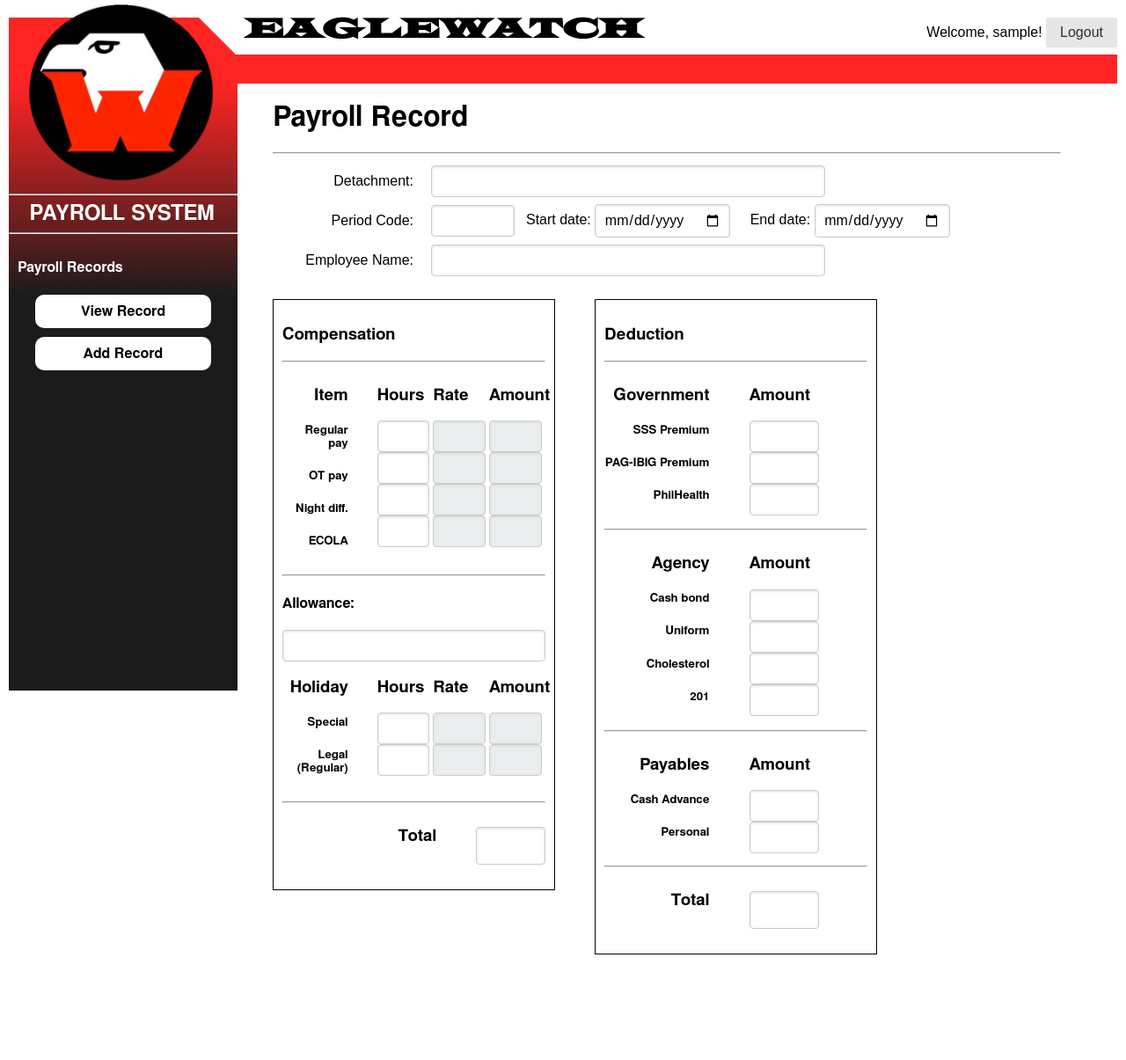
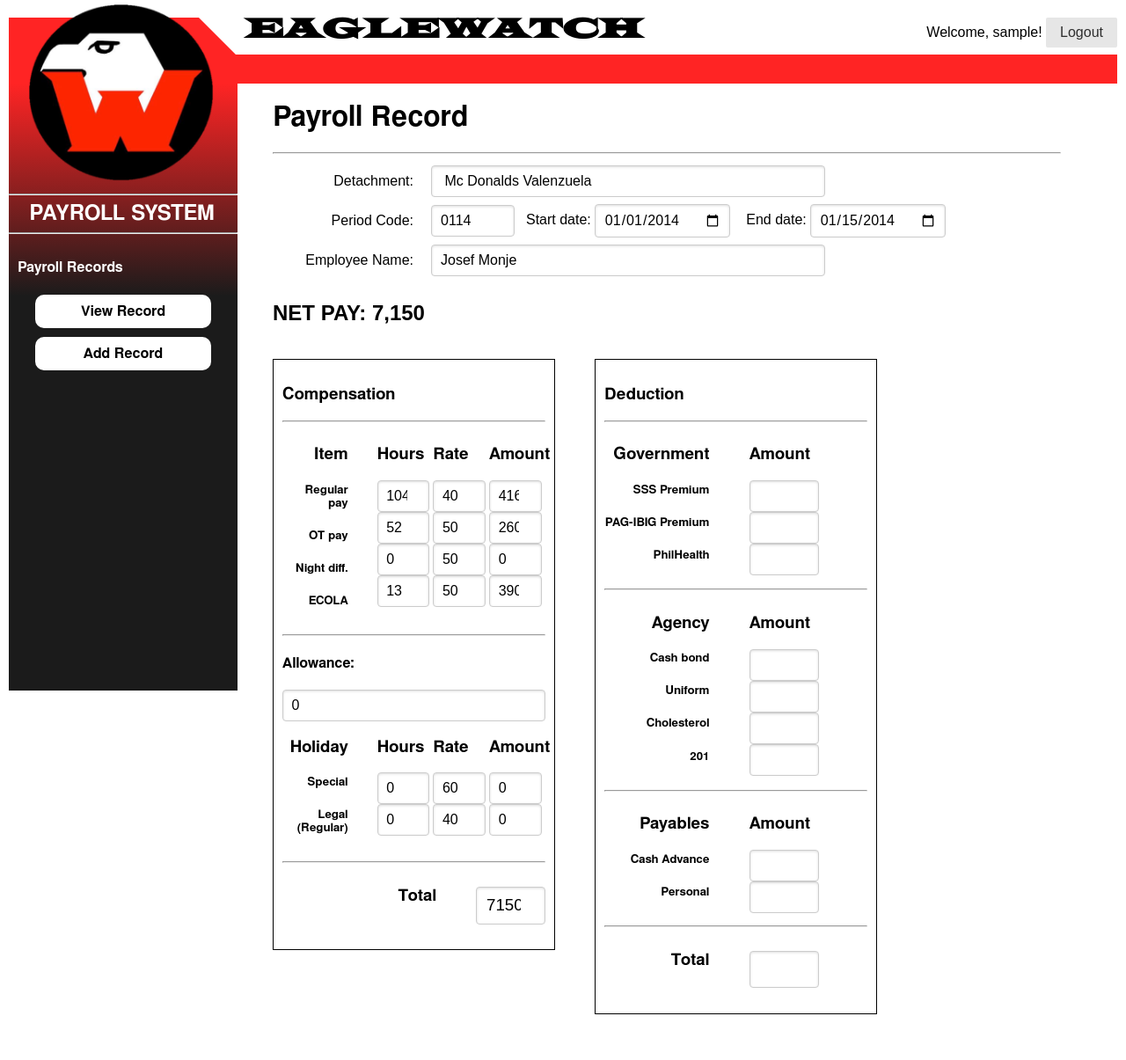
Before and after one commit to raidenphoenix011/workshop, a Flask app: page /payroll/detachments/get in a window 1280 px wide; the page is wider, and only the part inside the window is pictured. Shown: that part at 88% size. Before the commit the page ends 1085 px from the top of that part, so only its background shows below. Run offline with Flask 2, Linux system fonts and the light colour scheme; the visitor is signed in with stand-in values (Sample User, id 1); parts of the project's set-up code (start-up, migrations or seed data) failed here and were passed over; some libraries are stand-ins or nearby versions.

Commit message:
exhibit presentation

```diff
--- a/static/css/custom.css
+++ b/static/css/custom.css
@@ -117,6 +117,12 @@ td {
     width:225px;
 }
 
+#CPth {
+    text-align: center;
+}
+#CPtd input {
+    width:100%;
+}
 /*ADMIN NAVBAR*/
 
 a.opt:link,a:visited
--- a/templates/base.html
+++ b/templates/base.html
@@ -34,7 +34,7 @@
 	    <div class="pure-g-r">
 		<div class="pure-u-1-1">
 		    <div class="div-img">
-			<img class='top-logo' src='/static/img/company_logo.png' />
+			<a href='{{ url_for('login') }}'><img class='top-logo' src='/static/img/company_logo.png' /></a>
 		    </div>
 		    <div class='corner'>
 		    </div>
@@ -42,7 +42,7 @@
 			<h1 class='companyname'>EAGLEWATCH</h1>
 		    </div>
 		    <div class='top-user'>
-			<p id='userinfo'>Welcome, {{ user }}! <form class='logout-form' method='link' action='../logout'><button class='pure-button'>Logout</button></form></p>
+			<p id='userinfo'>Welcome, {{ user }}! <form class='logout-form' method='link' action='{{ url_for('logout') }}'><button class='pure-button'>Logout</button></form></p>
 		    </div>
 		</div>
 	    </div>
--- a/templates/detachment_search.html
+++ b/templates/detachment_search.html
@@ -51,7 +51,7 @@
                 <tr>
                   <td class="id" style="display:none;">{{ DE.ID }}</td>
                   <td class="code">{{ DE.Code }}</td>
-                  <td class="name"><a href='{{ url_for( 'viewDetachment', ID=DE.ID ) }}'>{{ DE.Name }}</a></td>
+                  <td class="name"><a href="{{ url_for('viewDetachment', ID=Client.ID) }}">{{ DE.Name }}</a></td>
                   <td class="city">{{ DE.City }}</td>
                   <td class="client">{{ DE.ClientName }}</td>
                   <td class="status">{{ DE.Status }}</td>
--- a/templates/detachment_search_payroll.html
+++ b/templates/detachment_search_payroll.html
@@ -46,7 +46,7 @@
                 <tr>
                   <td class="id" style="display:none;">1</td>
                   <td class="code">D001234</td>
-                  <td class="name"><a href='{{ url_for('viewPeriodsPayroll') }}'>Accenture 1880</a></td>
+                  <td class="name"><a href='{{ url_for('viewPeriodsPayroll') }}'>McDonalds Valenzuela</a></td>
                   <td class="city">Quezon City</td>
                   <td class="client">Accenture</td>
                   <td class="status">Active</td>
--- a/templates/payroll.html
+++ b/templates/payroll.html
@@ -30,22 +30,25 @@
         <div class="pure-u-1-1">
             <div class='pure-control-group'>
                 <label>Detachment: </label>
-                <input id='detachment_name' class="pure-input-1-2" name='detachment_name' type='text'>
+                <input id='detachment_name' class="pure-input-1-2" value=' Mc Donalds Valenzuela' name='detachment_name' type='text'>
             </div>
         </div>
         <div class="pure-u-1-1">
             <div class='pure-control-group'>
-                <label for='period_code'>Period Code:</label>
-                <input id='period_code' class="pure-input-1-6" name='period_code' type='number' min='0' max='9999'>
-                &nbsp; Start date: <input id='from' name='' type='date'/> &nbsp; &nbsp;
-                End date: <input id='to' name='' type='date'/>
+                <label for='period_code'>Period Code: </label>
+                <input id='period_code' class="pure-input-1-8" name='period_code' value='0114'type='number' min='0' max='9999'>
+                &nbsp; Start date: <input id='from' value='2014-01-01' type='date' />&nbsp; &nbsp;
+                End date: <input id='to' value='2014-01-15' type='date' />
             </div>
         </div>
         <div class="pure-u-1-1">
             <div class='pure-control-group'>
                 <label>Employee Name: </label>
-                <input id='employee_name' class="pure-input-1-2" name='employee_name' type='text'>
+                <input id='employee_name' class="pure-input-1-2" name='employee_name' value='Josef Monje' type='text'>
             </div>
+        </div>
+        <div class="pure-u-1-1">
+        <h2>NET PAY: 7,150</h2>
         </div>
     </div>
     <br/>
@@ -67,53 +70,53 @@
             <div class="pure-u-1-5">
                 <h3>Hours</h3>
                     <div>
-                        <input id='' class="pure-input-1" name='' type='number' min='0' max='120'>
+                        <input id='' class="pure-input-1" name='' value='104' type='number' min='0' max='120'>
                     </div>
                     <div>
-                        <input id='' class="pure-input-1" name='' type='number' min='0' max='60'>
+                        <input id='' class="pure-input-1" name='' value='52' type='number' min='0' max='60'>
                     </div>
                     <div>
-                        <input id='' class="pure-input-1" name='' type='number' min='0' max='120'>
+                        <input id='' class="pure-input-1" name=''  value='0' type='number' min='0' max='120'>
                     </div>
                     <div>
-                        <input id='' class="pure-input-1" name='' type='number' min='0' max='180'>
+                        <input id='' class="pure-input-1" name=''  value='13' type='number' min='0' max='180'>
                     </div>
             </div>
             <div class="pure-u-1-5">
                 <h3>Rate</h3>
                     <div>
-                        <input id='' class="pure-input-1" name='' type='number' disabled>
+                        <input id='' class="pure-input-1" name=''  value='40' type='number'>
                     </div>
                     <div>
-                        <input id='' class="pure-input-1" name='' type='number' disabled>
+                        <input id='' class="pure-input-1" name=''  value='50' type='number'>
                     </div>
                     <div>
-                        <input id='' class="pure-input-1" name='' type='number' disabled>
+                        <input id='' class="pure-input-1" name='' type='number'  value='50'>
                     </div>
                     <div>
-                        <input id='' class="pure-input-1" name='' type='number' disabled>
+                        <input id='' class="pure-input-1" name='' type='number' value='50'>
                     </div>
             </div>
             <div class="pure-u-1-5">
                 <h3>Amount</h3>
                     <div>
-                        <input id='' class="pure-input-1" name='' type='number' disabled>
+                        <input id='' class="pure-input-1" name='' type='number'  value='4160'>
                     </div>
                     <div>
-                        <input id='' class="pure-input-1" name='' type='number' disabled>
+                        <input id='' class="pure-input-1" name='' type='number' value='2600'>
                     </div>
                     <div>
-                        <input id='' class="pure-input-1" name='' type='number' disabled>
+                        <input id='' class="pure-input-1" name='' type='number' value='0'>
                     </div>
                     <div>
-                        <input id='' class="pure-input-1" name='' type='number' disabled>
+                        <input id='' class="pure-input-1" name='' type='number' value='390'>
                     </div>
             </div>
 
             <div class="pure-u-1-1">
             <hr />
             <h4>Allowance:</h4>
-            <input id='' class="pure-input-1" name='' type='number' min='0' max='120'>
+            <input id='' class="pure-input-1" name='' value='0' type='number' min='0' max='120'>
             </div>
             <div class="pure-u-1-4 right">
                 <h3>Holiday</h3>
@@ -125,28 +128,28 @@
             <div class="pure-u-1-5">
                 <h3>Hours</h3>
                     <div>
-                        <input id='' class="pure-input-1" name='' type='number' min='0' max='120'>
+                        <input id='' class="pure-input-1" name='' value='0' type='number' min='0' max='120'>
                     </div>
                     <div>
-                        <input id='' class="pure-input-1" name='' type='number' min='0' max='60'>
+                        <input id='' class="pure-input-1" name='' value='0' type='number' min='0' max='60'>
                     </div>
             </div>
             <div class="pure-u-1-5">
                 <h3>Rate</h3>
                     <div>
-                        <input id='' class="pure-input-1" name='' type='number' disabled>
+                        <input id='' class="pure-input-1" name='' value='60' type='number'>
                     </div>
                     <div>
-                        <input id='' class="pure-input-1" name='' type='number' disabled>
+                        <input id='' class="pure-input-1" name='' value='40' type='number'>
                     </div>
             </div>
             <div class="pure-u-1-5">
                 <h3>Amount</h3>
                     <div>
-                        <input id='' class="pure-input-1" name='' type='number' disabled>
+                        <input id='' class="pure-input-1" name='' value='0' type='number'>
                     </div>
                     <div>
-                        <input id='' class="pure-input-1" name='' type='number' disabled>
+                        <input id='' class="pure-input-1" name='' value='0' type='number'>
                     </div>
             </div>
 
@@ -156,7 +159,7 @@
                     <h3>Total</h3>
                 </div>
                 <div class="pure-u-2-5">
-                    <h3><input id='' class="pure-input-2-3" name='' type='number'></h3>
+                    <h3><input id='' class="pure-input-2-3" name='' type='number' value='7150'></h3>
                 </div>
             </div>
         </div>
@@ -245,7 +248,9 @@
                     <h3><input id='' class="pure-input-2-3" name='' type='number'></h3>
                 </div>
             </div>
+
         </div>
+
     </div>
 </fieldset>
 </form>
--- a/templates/payroll_roster.html
+++ b/templates/payroll_roster.html
@@ -24,8 +24,8 @@
     <h1>Payroll Roster</h1>
     <hr>
 
-<h2>Period: </h2>
-<h2>Detachment: </h2>
+<h2>Period: 0114 </h2>
+<h2>Detachment: Mc Donalds Valenzuela</h2>
 
 <table class='pure-table'>
     <tr>
--- a/templates/period_search_payroll.html
+++ b/templates/period_search_payroll.html
@@ -20,7 +20,7 @@
 
 {% block content %}
 
-<h1>Accenture Payroll</h1>
+<h1>McDonalds Valenzuela Payroll</h1>
 <hr>
 <!--{% for company in companies %}
 {% endfor %}-->
--- a/views.py
+++ b/views.py
@@ -1,5 +1,33 @@
 from flask import Flask, flash, render_template, session, escape, request, redirect, url_for
 import db, hashlib
+import import_file, logging
+
+Allowances = import_file.import_file('models/Allowances.py')
+AuthorizedManHours = import_file.import_file('models/AuthorizedManHours.py')
+ClientContactPersons = import_file.import_file('models/ClientContactPersons.py')
+Clients = import_file.import_file('models/Clients.py')
+DetachmentContactPersons = import_file.import_file('models/DetachmentContactPersons.py')
+Detachments = import_file.import_file('models/Detachments.py')
+FieldEmployees = import_file.import_file('models/FieldEmployees.py')
+FieldEmployeeTypes = import_file.import_file('models/FieldEmployeeTypes.py')
+HolidayMOR = import_file.import_file('models/HolidayMOR.py')
+IncentiveMOR = import_file.import_file('models/IncentiveMOR.py')
+Logs = import_file.import_file('models/Logs.py')
+ManHourLogs = import_file.import_file('models/ManHourLogs.py')
+OfficeEmployees = import_file.import_file('models/OfficeEmployees.py')
+OfficeEmployeeTypes = import_file.import_file('models/OfficeEmployeeTypes.py')
+PagibigCalamityLoans = import_file.import_file('models/PagibigCalamityLoans.py')
+PagibigSalaryLoans = import_file.import_file('models/PagibigSalaryLoans.py')
+PayrollRecord = import_file.import_file('models/PayrollRecord.py')
+PersonalPayables = import_file.import_file('models/PersonalPayables.py')
+Rates = import_file.import_file('models/Rates.py')
+RateType = import_file.import_file('models/RateType.py')
+Receivables = import_file.import_file('models/Receivables.py')
+SSSContributions = import_file.import_file('models/SSSContributions.py')
+SSSLoans = import_file.import_file('models/SSSLoans.py')
+UniformDeposits = import_file.import_file('models/UniformDeposits.py')
+
+
 app = Flask(__name__)
 app.secret_key = 'A0Zr98j/3yX R~XHH!jmN]LWX/,?RT'
 
@@ -104,10 +132,27 @@ def listClients(user=None):
 def viewClient(ID, user=None):
   if 'usertype' in session:
     if session['usertype'] == 'BiO' or session['usertype'] == 'ADM':
-      return render_template('client.html', Client = db.getClient(ID), Detachments = db.getAllDetachmentsbyID(ID), ContactPersons = db.getClientContactPersons(ID), user=escape(session['user']))
+      return render_template('client.html', Client = db.getClient(ID), Detachments = db.getAllDetachmentsbyID(ID), ContactPersons = db.getClientContactPersons(ID), script="$('#tabs').tabs({ selected: 2});", user=escape(session['user']))
     else:
       flash('Unauthorized access')
       return redirect(url_for('logout'))
+
+@app.route('/clients/save', methods=['POST', 'GET'])
+def saveClient(user=None):
+  client = Clients.Clients(request.form['client_id'], request.form['client_code'], request.form['client_name'], request.form['client_address'], request.form['client_city'], request.form['client_landline'])
+  db.saveClient(client)
+  return redirect(url_for('viewClient', ID=client.ID))
+
+@app.route('/clients/delete', methods=['POST', 'GET'])
+def deleteClientContactPerson(ID, ContactID, user=None):
+  if 'usertype' in session:
+    if session['usertype'] == 'BiO' or session['usertype'] == 'ADM':
+      #db.deleteClientContactPerson(ContactID)
+      return render_template('client.html', Client = db.getClient(ID), Detachments = db.getAllDetachmentsbyID(ID), ContactPersons = db.getClientContactPersons(ID), script="$('#tabs').tabs({ selected: 3});", user=escape(session['user']))
+    else:
+      flash('Unauthorized access')
+      return redirect(url_for('logout'))
+
 
 @app.route('/clients/add', methods=['POST', 'GET'])
 def addClient(user=None):
@@ -139,8 +184,11 @@ def addDetachment(user=None):
 @app.route('/manhours/detachments', methods=['POST', 'GET'])
 def listDetachmentsManhour(user=None):
   if 'usertype' in session:
-    if session['usertype'] == 'MO' or session['usertype'] == 'ADM':
-      return render_template('detachment_search_manhour.html', user=escape(session['user']))
+    if session['usertype'] == 'ADM' or session['usertype'] == 'MO':
+      listDE = db.getAllDetachments()
+      for DE in listDE:
+        DE.setClientName(DE.ClientID)
+      return render_template('detachment_search_manhour.html', DEs = listDE, user=escape(session['user']))
     else:
       flash('Unauthorized access')
       return redirect(url_for('logout'))
@@ -166,7 +214,7 @@ def manhour(user=None):
 @app.route('/detachments/lists/', methods=['POST', 'GET'])
 def listDetachments(user=None):
   if 'usertype' in session:
-    if session['usertype'] == 'ADM' or session['usertype'] == 'Bi0':
+    if session['usertype'] == 'ADM' or session['usertype'] == 'BiO':
       listDE = db.getAllDetachments()
       for DE in listDE:
         DE.setClientName(DE.ClientID)
```
Also changed, not shown: db.py (+18 -1 lines), templates/client.html (+52 -44 lines), templates/detachment_search_manhour.html (+0 -24 lines), templates/employee.html (+4 -8 lines), templates/period_search_manhour.html (+8 -6 lines), models/Clients.py (line endings or trailing spaces), templates/period_search.html (line endings or trailing spaces).
